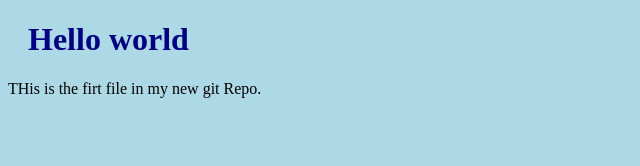
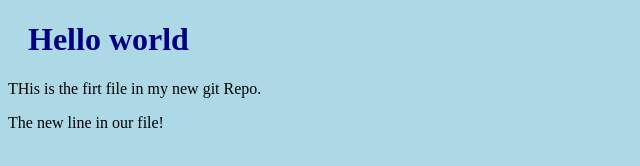
Before and after one commit to ToHuuDang/HocGit, a plain HTML site: page index.html in a window 1280 px wide. Shown: the whole page, without its empty margins (0-640 px from the left). Drawn offline with Linux system fonts and the light colour scheme.

Commit message:
update file index

```diff
--- a/index.html
+++ b/index.html
@@ -10,5 +10,6 @@
 <body>
     <h1>Hello world</h1>
     <p>THis is the firt file in my new git Repo.</p>
+    <p>The new line in our file!</p>
 </body>
 </html>
```
